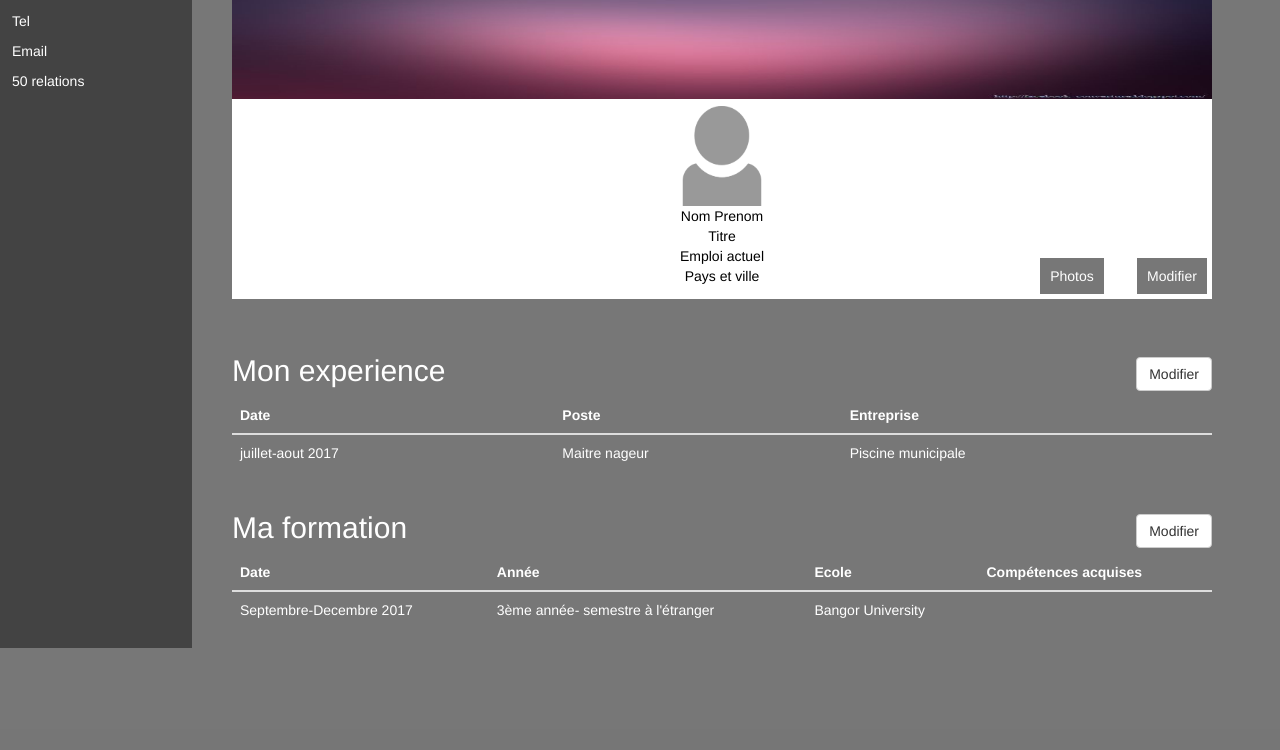
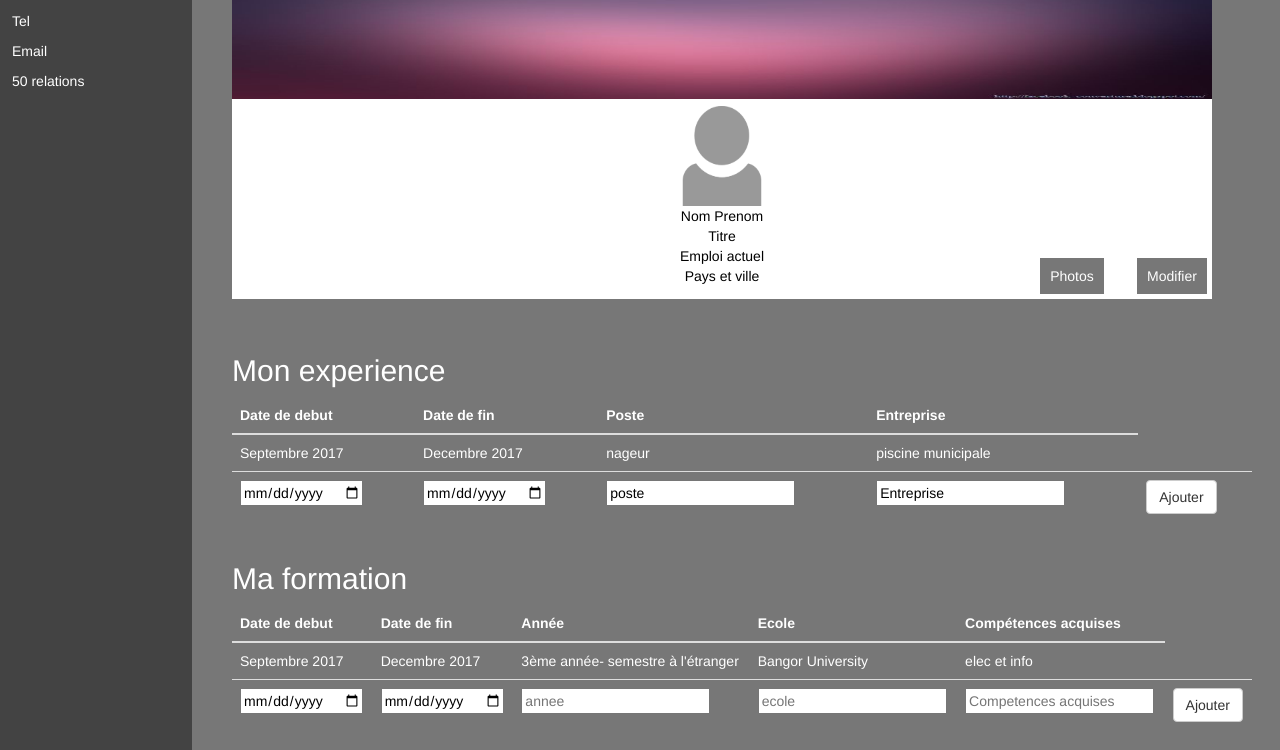
Before and after one commit to Jujulego/linkedece, a PHP site: page /profil.php in a window 1280 px wide. Shown: the part 71-821 px from the top of the page. Before the commit the page ends 719 px from the top, so only its background shows below. Run offline with PHP 8.4, Linux system fonts and the light colour scheme.

Commit message:
modification parcours

```diff
--- a/css/style_general.css
+++ b/css/style_general.css
@@ -9,3 +9,7 @@ body {
 
     margin: 0px;
 }
+
+input {
+    color: black;
+}
--- a/css/style_profil.css
+++ b/css/style_profil.css
@@ -46,15 +46,13 @@ textarea
 {
     margin-left: -980px;
     margin-top: 335px;
-    width: 980px;
+    width: 1020px;
     height: auto;
 }
 
 .modifparcours
 {
-    margin-left: -80px;
-    margin-top: -40px;
-    float: right;
+   float: right;
 }
 #mur article {
     background: #eee;
--- a/notifications.php
+++ b/notifications.php
@@ -15,6 +15,7 @@
     <link rel="stylesheet" href="css/style_accueil.css" />
     <link rel="stylesheet" href="css/style_general.css" />
     <link rel="stylesheet" href="css/style_menuhaut.css" />
+    <link rel="stylesheet" href="css/style_notifications.css" />
 
     <title>Notifications</title>
 </head>
--- a/profil.php
+++ b/profil.php
@@ -39,41 +39,49 @@
                     <div class="infos">Titre</div>
                     <div class="infos">Emploi actuel</div>
                     <div class="infos">Pays et ville</div>
+                    <div class="photos"> <a href="photos.php">Photos</a></div>
                     <div class="modifmoi"> <a href="modifierprofil.php">Modifier</a></div>
-                    <div class="photos"> <a href="photos.php">Photos</a></div>
+
 
         </div>
         <div class="parcours">
             <h2>Mon experience</h2>
-            <div class="modifparcours"><a href="modifexperience.php"><button type="button" class="btn btn-default">Modifier</button></a></div>
-
             <div class="table-responsive">
             <table class="table">
                 <thead>
                 <tr>
-                        <th>Date</th>
+                    <th>Date de debut</th>
+                    <th>Date de fin</th>
                     <th>Poste</th>
                     <th>Entreprise</th>
                 </tr>
                 </thead>
                 <tbody>
                     <tr>
-                        <td>juillet-aout 2017</td>
-                        <td>Maitre nageur</td>
-                        <td>Piscine municipale</td>
+                        <td>Septembre 2017</td>
+                        <td>Decembre 2017</td>
+                        <td>nageur</td>
+                        <td>piscine municipale</td>
+                    </tr>
+                    <tr>
+                        <td><input type="date" value="datedebut""/></td>
+                        <td><input type="date" value="datefin""/></td>
+                        <td><input type="text" value="poste"/></td>
+                        <td><input type="text" value="Entreprise"/></td>
+                        <td><button type="button" OnClick="window.location.href=modifexperience.php"class="btn btn-default">Ajouter</button></td>
                     </tr>
                 </tbody>
             </table>
             </div>
 
             <h2>Ma formation</h2>
-            <div class="modifparcours"><button type="button" OnClick="window.location.href=modifexperience.php"class="btn btn-default">Modifier</button></div>
 
             <div class="table-responsive">
                 <table class="table">
                     <thead>
                         <tr>
-                        <th>Date</th>
+                            <th>Date de debut</th>
+                            <th>Date de fin</th>
                             <th>Année</th>
                             <th>Ecole</th>
                             <th>Compétences acquises</th>
@@ -81,22 +89,24 @@
                     </thead>
                     <tbody>
                         <tr>
-                        <td>Septembre-Decembre 2017</td>
+                            <td>Septembre 2017</td>
+                            <td>Decembre 2017</td>
                             <td>3ème année- semestre à l'étranger</td>
                             <td>Bangor University</td>
+                            <td>elec et info</td>
+                        </tr>
+                        <tr>
+                            <td><input type="date" value="datedebut""/></td>
+                            <td><input type="date" value="datefin"/></td>
+                            <td><input type="text" placeholder="annee"/></td>
+                            <td><input type="text" placeholder="ecole"/></td>
+                            <td><input type="text" placeholder="Competences acquises"/></td>
+                            <td><button type="button" OnClick="window.location.href=modifexperience.php"class="btn btn-default">Ajouter</button></td>
                         </tr>
                     </tbody>
                 </table>
             </div>
-
-
         </div>
-
-
-
     </div>
-
-
-
 </body>
 </html>
```
Also changed, not shown: css/style_notifications.css (added, +32 -0 lines). Lines whose indentation alone changed are shown as unchanged.
